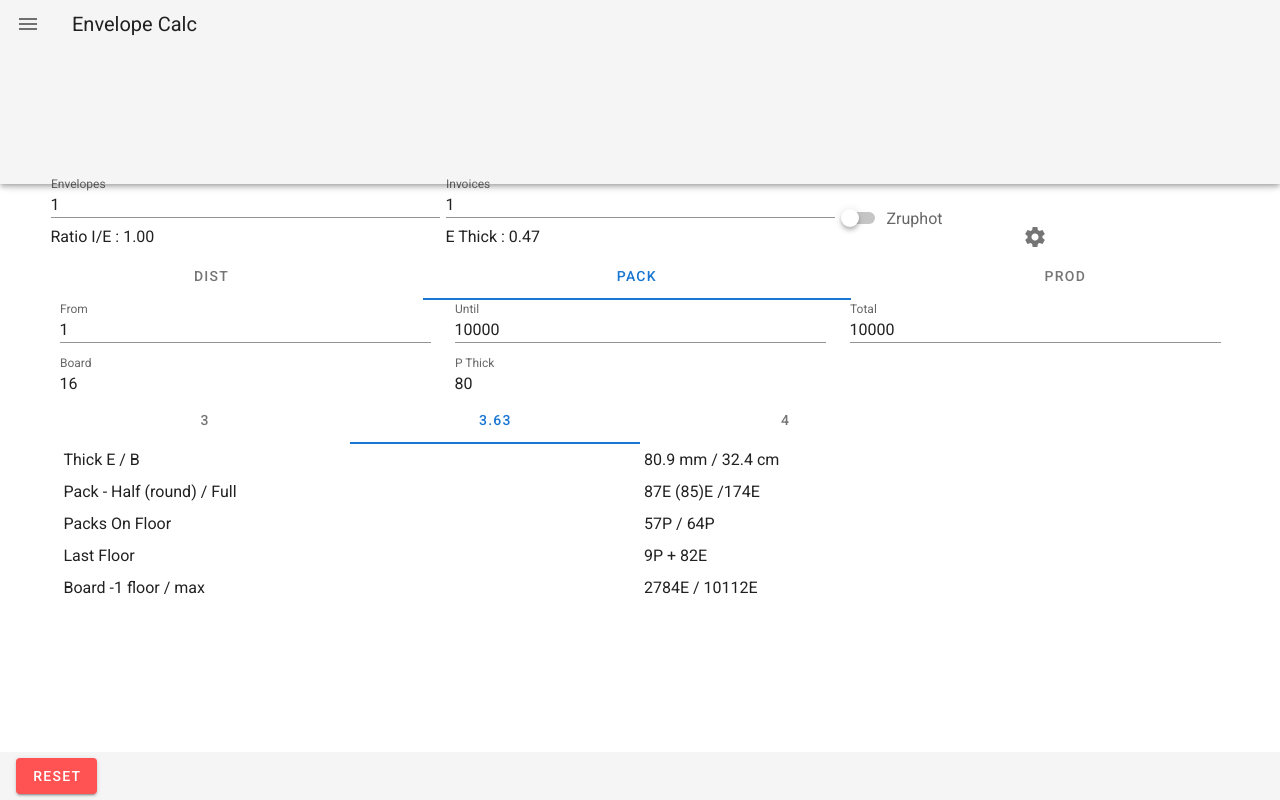
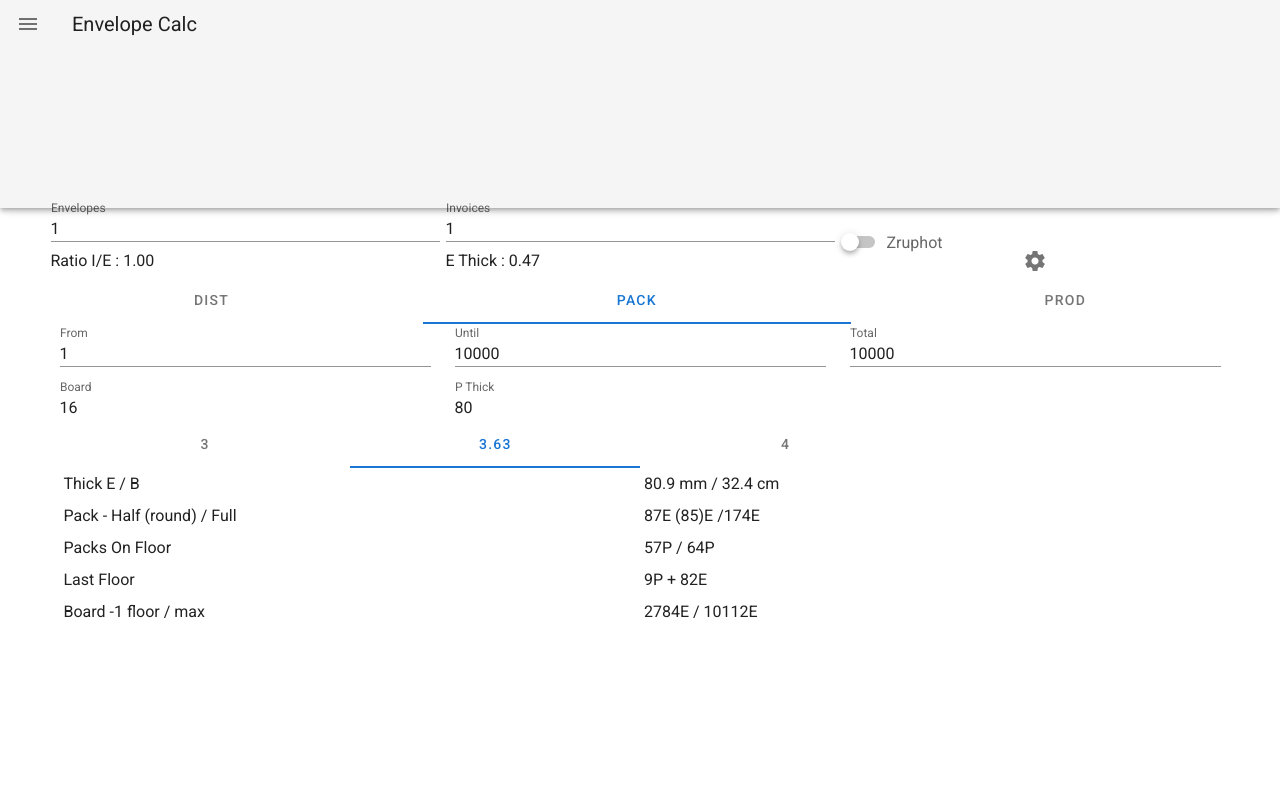
Before and after one commit to aviyot/envelope.calc, a Vue app: page / in a window 1280 px wide. Built offline with nearby package versions, Linux system fonts and the light colour scheme.

Commit message:
move reset button to side bar

```diff
--- a/src/App.vue
+++ b/src/App.vue
@@ -9,6 +9,7 @@
     <v-navigation-drawer v-model="componentDisplay.drawer" absolute temporary>
       <v-list nav dense>
         <h3>Menu</h3>
+        <v-btn v-on:click="restState" color="error">RESET</v-btn>
       </v-list>
     </v-navigation-drawer>
     <v-content>
@@ -62,10 +63,6 @@
         <CalcTime class="calc-time" />
       </div>-->
     </v-content>
-
-    <v-footer class="font-weight-medium" app>
-      <v-btn v-on:click="restState" color="error">RESET</v-btn>
-    </v-footer>
   </v-app>
 </template>
 
```
